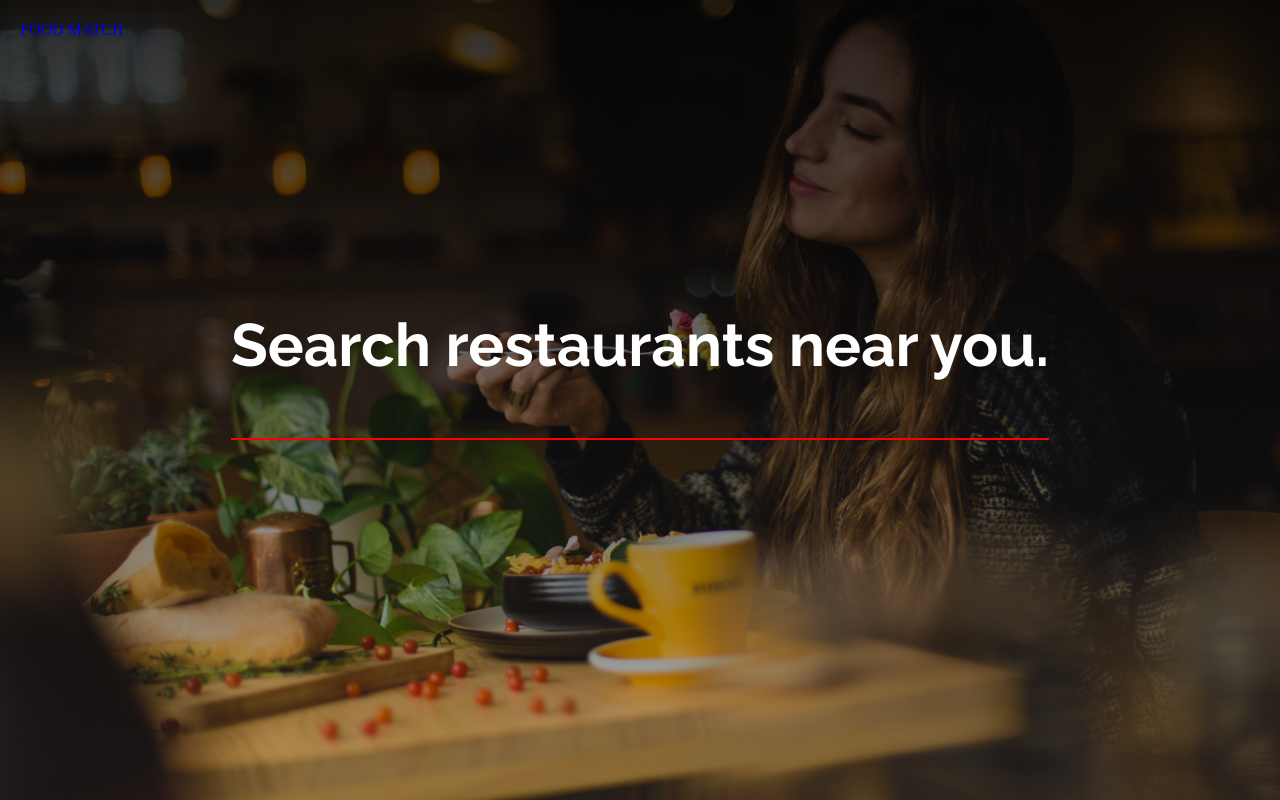
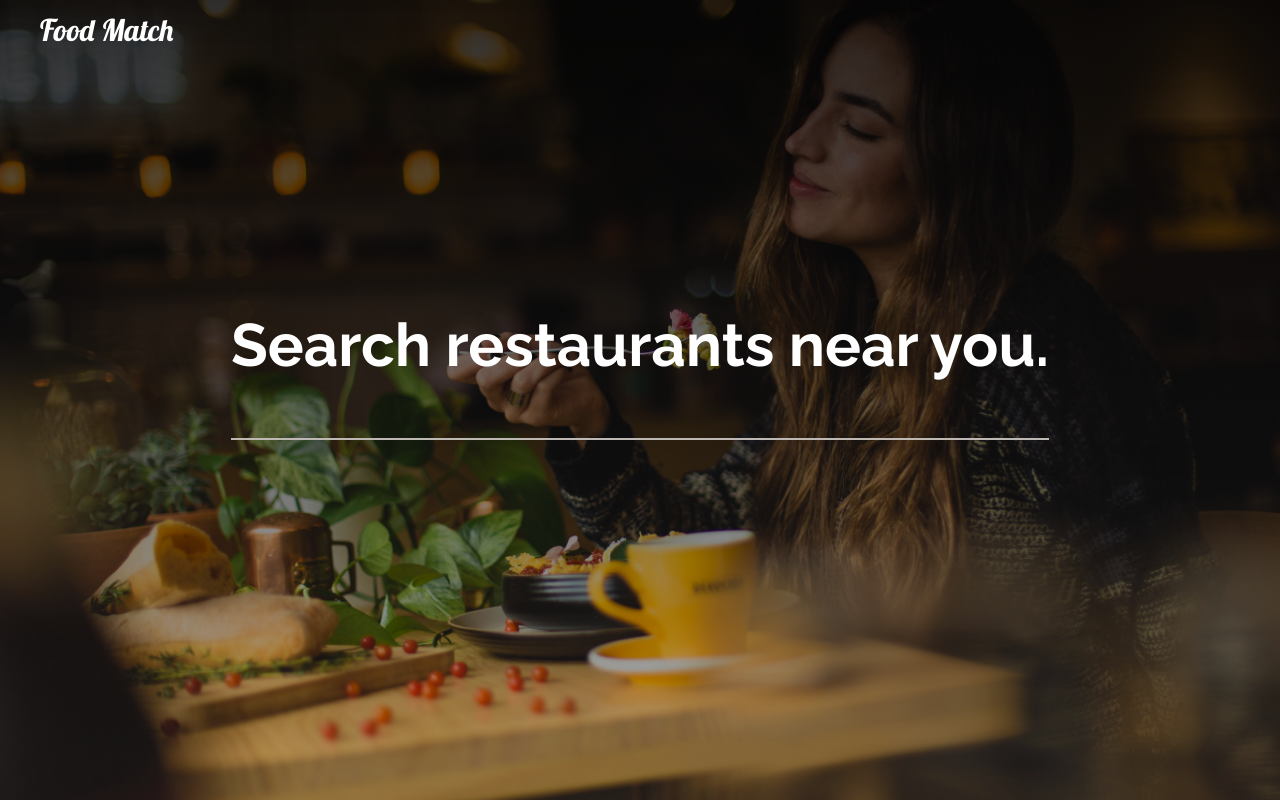
Before and after one commit to aditya-azad/food-match, a React (Create React App) app in the folder client/: page / in a window 1280 px wide. Shown: the top 800 px of the page. Built offline with nearby package versions, Linux system fonts and the light colour scheme; no server answers.

Commit message:
Changed fonts and decoration on main page and navbar

```diff
--- a/client/src/components/Navbar.js
+++ b/client/src/components/Navbar.js
@@ -74,7 +74,7 @@ class Navbar extends Component {
         return;
       case false:
         return (
-          <li><a href="/auth/google">Login with Google</a></li>
+          <li><a href="/auth/google">Login</a></li>
         );
       default:
         return [
@@ -108,13 +108,18 @@ function mapStateToProps({ auth }) {
 export default connect(mapStateToProps)(Navbar);
 
 const NavBar = styled.header`
+  a {
+    color: white;
+    text-decoration: none;
+    cursor: pointer;
+  }
   position: fixed;
   display: flex;
   align-items: center;
   top: 0;
   width: 100%;
   z-index: 11;
-  padding: 0px 20px;
+  padding: 0px 40px;
   background-color: ${props => (props.scrollDirection === 'none' && props.isHome ? '' : 'Black')};
   transition: all 0.25s cubic-bezier(0.645, 0.045, 0.355, 1);
   height: 60px};
@@ -133,23 +138,28 @@ const Brand = styled.div `
   list-style-type: none;
   display: flex;
   margin: auto 0;
-  & a {
-    text-transform: uppercase;
-    text-decoration: none;
-    cursor: pointer;
-  }
+  font-size: 30px;
+  font-family: 'Lobster', 'cursive';
 `;
 
 const MenuList = styled.ul `
   list-style-type: none;
+  font-family: 'Ubuntu', sans-serif;
+  font-size: 22px;
   display: flex;
   margin: auto 0;
-  & li {
-    margin: 0.5rem;
+
+  li {
+    margin: 1rem;
   }
-  & a {
+
+  a:hover {
+    color: #8B2A07;
+  }
+
+  a {
+    color: #BDB8B4;
+    transition: color 0.5s;
     text-transform: uppercase;
-    text-decoration: none;
-    cursor: pointer;
   }
 `;
--- a/client/src/components/pages/MainPage.js
+++ b/client/src/components/pages/MainPage.js
@@ -101,8 +101,8 @@ const CoverContent = styled.div`
     outline: 0;
     border-width: 0 0 2px;
     font-size: 50px;
-    color: grey;
-    border-color: red;
+    color: #BDB8B4;
+    border-color: #BDB8B4;
   }
 `
 
```
